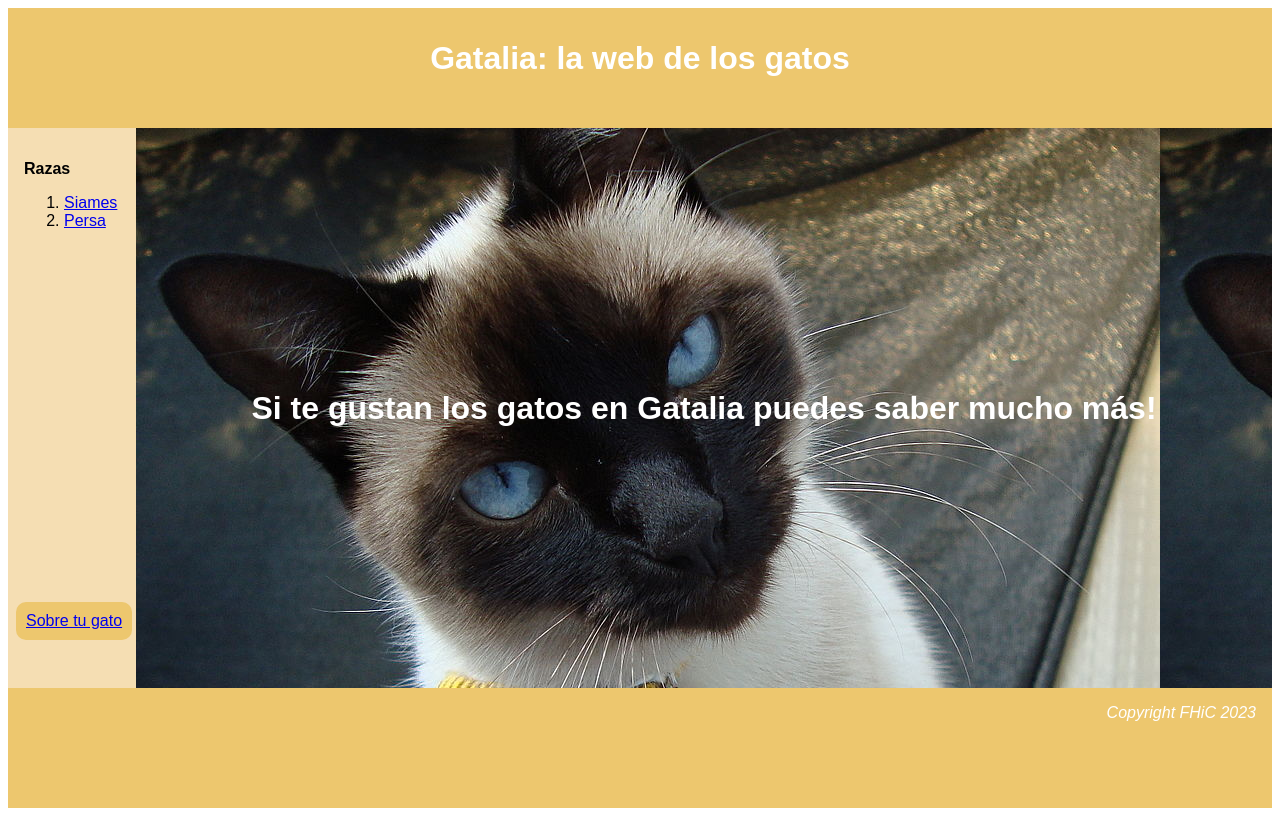
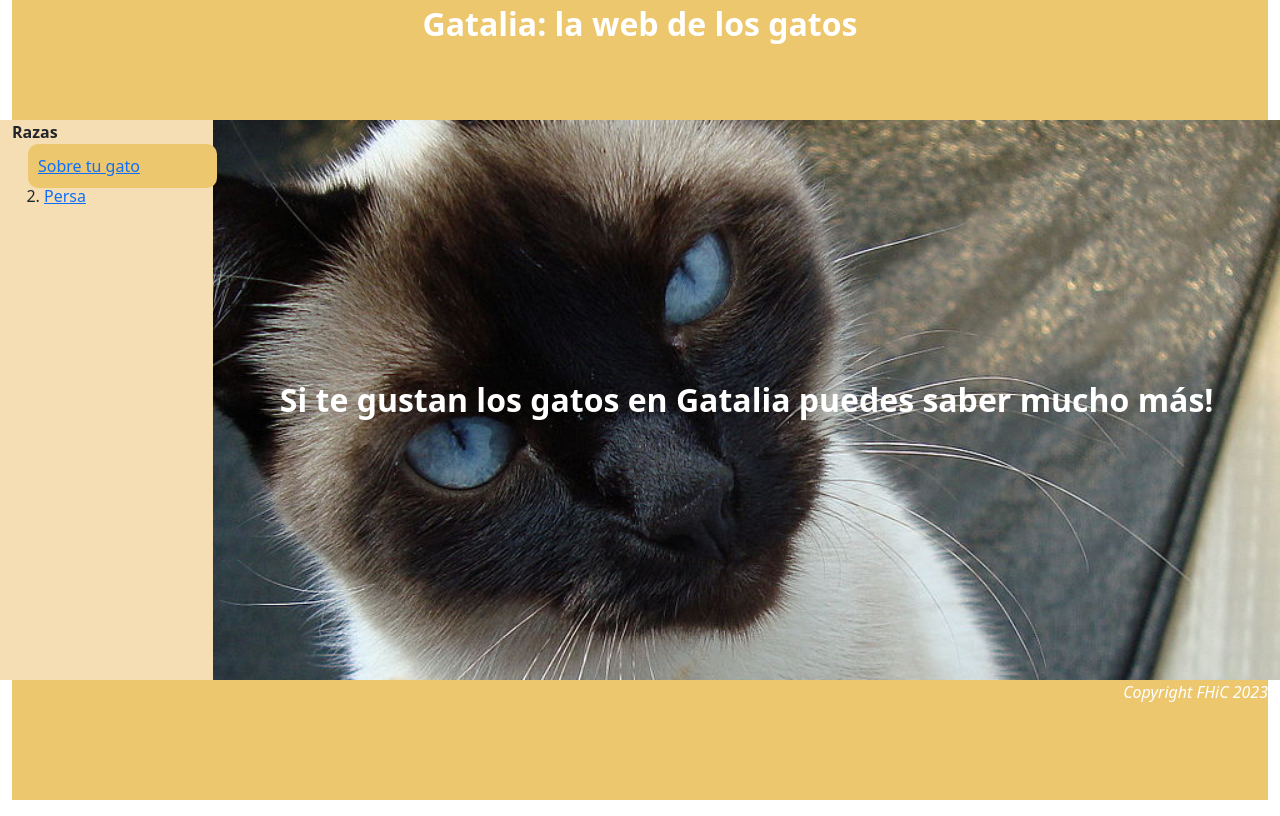
Before and after one commit to lmestres/lmestres.github.io, a plain HTML site: page root/index.html in a window 1280 px wide. Drawn offline with nearby package versions, Linux system fonts and the light colour scheme.

Commit message:
exercici bootstrap (versio 0.1)

```diff
--- a/root/index.html
+++ b/root/index.html
@@ -2,6 +2,11 @@
 <html>
   <head>
     <meta charset="utf-8" />
+    <meta name="viewport" content="width=device-width, initial-scale=1">
+    <link href="https://cdn.jsdelivr.net/npm/bootstrap@5.1.3/dist/css/bootstrap.min.css"
+    rel="stylesheet" integrity="sha384-
+    BmE4kWBq78iYhFldvKuhfTAU6auU8tT94WrHftjDbrCEXSU1oBoqyl2QvZ6jIW3" crossorigin="anonymous">
+    <link href="styles.css" rel="stylesheet">
     <title>Primer ejercicio CSS</title>
     <link rel="stylesheet" href="style.css"> </link>
   </head>
@@ -17,8 +22,44 @@
   <!-- visualizar elemento como bloque   block      (propiedad display)-->
   <!-- altres propietats: margin, padding, font-size, box-shadow, ... -->
   <body>
-    <header>Gatalia: la web de los gatos</header>
-    <div id="main">
+    <div class="container-fluid">
+
+      <div class="row gx-50">
+        <div class="col-sm-12">
+          <header>Gatalia: la web de los gatos</header>
+        </div>
+      </div>
+
+      <div class="row">
+          <div id="navegacio" class="col-sm-2">
+              <p id = "razas">Razas<br> </p>
+              <p>
+                <ol id="llista">
+                  <li> <a href="siames.html">
+                    Siames
+                  </a></li>
+                  <li> <a href="persa.html">
+                    Persa
+                  </a></li>
+                </ol>
+              </p>
+              <p id="formulari_boto"><a href="formulari.html">
+                Sobre tu gato
+              </a></p>
+            </div>
+          <div id="foto" class="col-sm-10 text-center">
+            <article>
+              Si te gustan los gatos en Gatalia puedes saber mucho más!</article>
+          </div>
+
+    </div>
+    <div class="row .g-0">
+      <div  class="col-sm-12">
+        <footer>Copyright FHiC 2023</footer>
+      </div>
+    </div>
+  </div>
+    <!--<div id="main">
       <nav>
 
           <p id = "razas">Razas<br> </p>
@@ -37,9 +78,10 @@
           Sobre tu gato
         </a></p>
       </nav>
-      <article>Si te gustan los gatos en Gatalia puedes saber mucho más!</article>
+      <article>
+        Si te gustan los gatos en Gatalia puedes saber mucho más!</article>
     </div>
-
+  -->
     <!--<img class="center" width="30%" src="./imagenes/Gato.JPG" />
     <p>
       El gato siamés es, junto al persa, una de las razas de gatos más antiguas.
@@ -56,6 +98,9 @@
     </a>
     </p> -->
 
-    <footer>Copyright FHiC 2023</footer>
+    <script
+    src="https://cdn.jsdelivr.net/npm/bootstrap@5.1.3/dist/js/bootstrap.bundle.min.js"
+    integrity="sha384-ka7Sk0Gln4gmtz2MlQnikT1wXgYsOg+OMhuP+IlRH9sENBO0LRn5q+8nbTov4+1p"
+    crossorigin="anonymous"></script>
   </body>
 </html>
--- a/root/style.css
+++ b/root/style.css
@@ -21,12 +21,13 @@ footer {
 *{
     box-sizing: border-box;
 }
-#main {
+
+/*#main {
     display: flex;
     min-height: calc(100vh - 30vh);
-}
+}*/
 
-#main > article {
+/*#main > article {
     flex: 1;
     display: flex;
     background-image: url("./imagenes/Gato.JPG");
@@ -37,16 +38,36 @@ footer {
     color: white;
     font-weight: bold;
 
+}*/
+
+#foto{
+    display: flex;
+    background-image: url("./imagenes/Gato.JPG");
+    background-repeat: no-repeat;
+    background-attachment: fixed;
+    background-size: cover;
+    font-size: 2em;
+    justify-content: center;
+    align-items: center;
+    color: white;
+    font-weight: bold;
+
+}
+
+
+/*html{
+    height: 100vh;
+}*/
+#foto{
+    /*min-height: calc(100vh - 30vh);*/
+    height: 70vh;
+}
+#navegacio{
+    background: wheat;
 }
 
 #siames, #persa{
     padding-left:3vw;
-}
-
-
-#main > nav{
-    flex: 0 0 10vw;
-    background: wheat;
 }
 
 #razas{
@@ -79,19 +100,23 @@ form{
     margin: auto;
     border-radius: 10px;
     padding: 10px;
-    position: absolute;
-    bottom:20vh;
+    position: relative;
+    bottom: 10vh;
     left: 2vh;
 }
-
+/*
 header, footer, article, nav {
     padding: 1em;
-}
+}*/
+
+
 
 header, footer{
     background: rgb(237, 199, 110);
     height: 15vh;
 }
+
+
 
 .grid-taula-final{
     display: grid;
```
